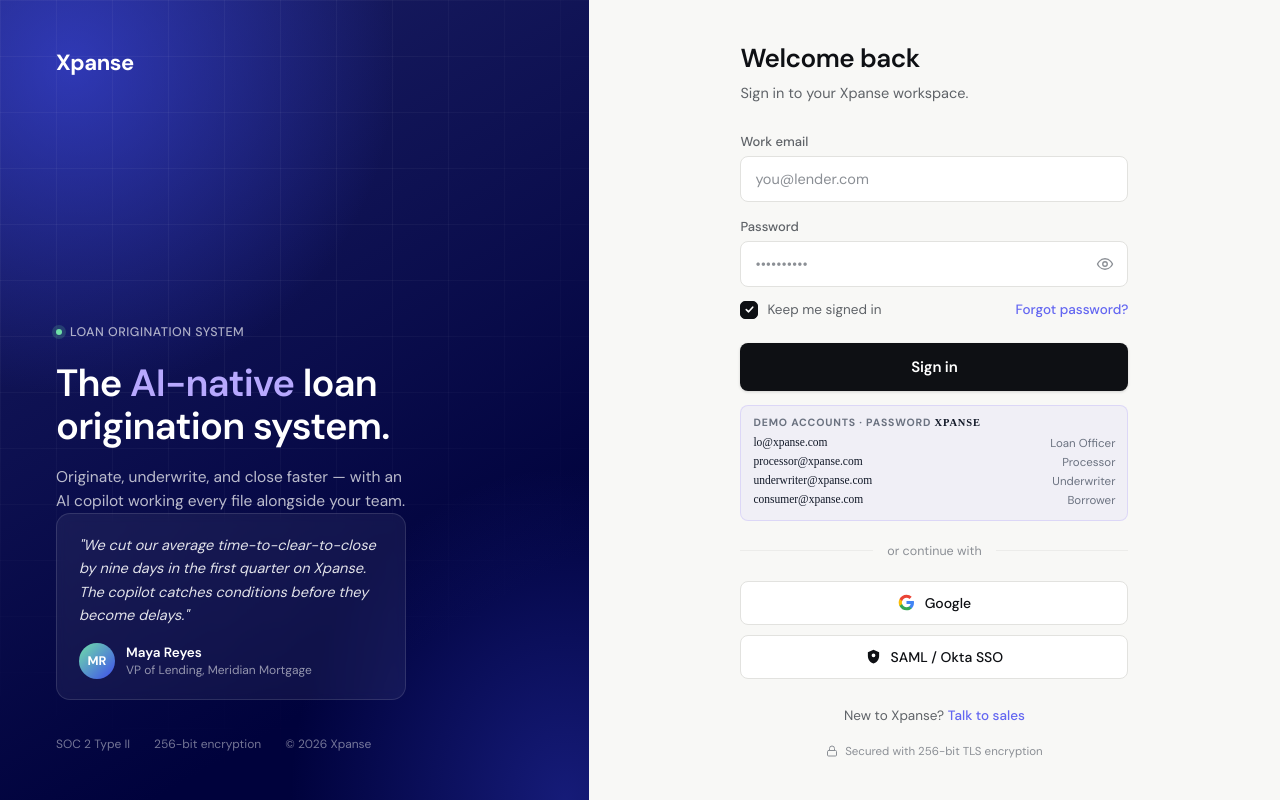
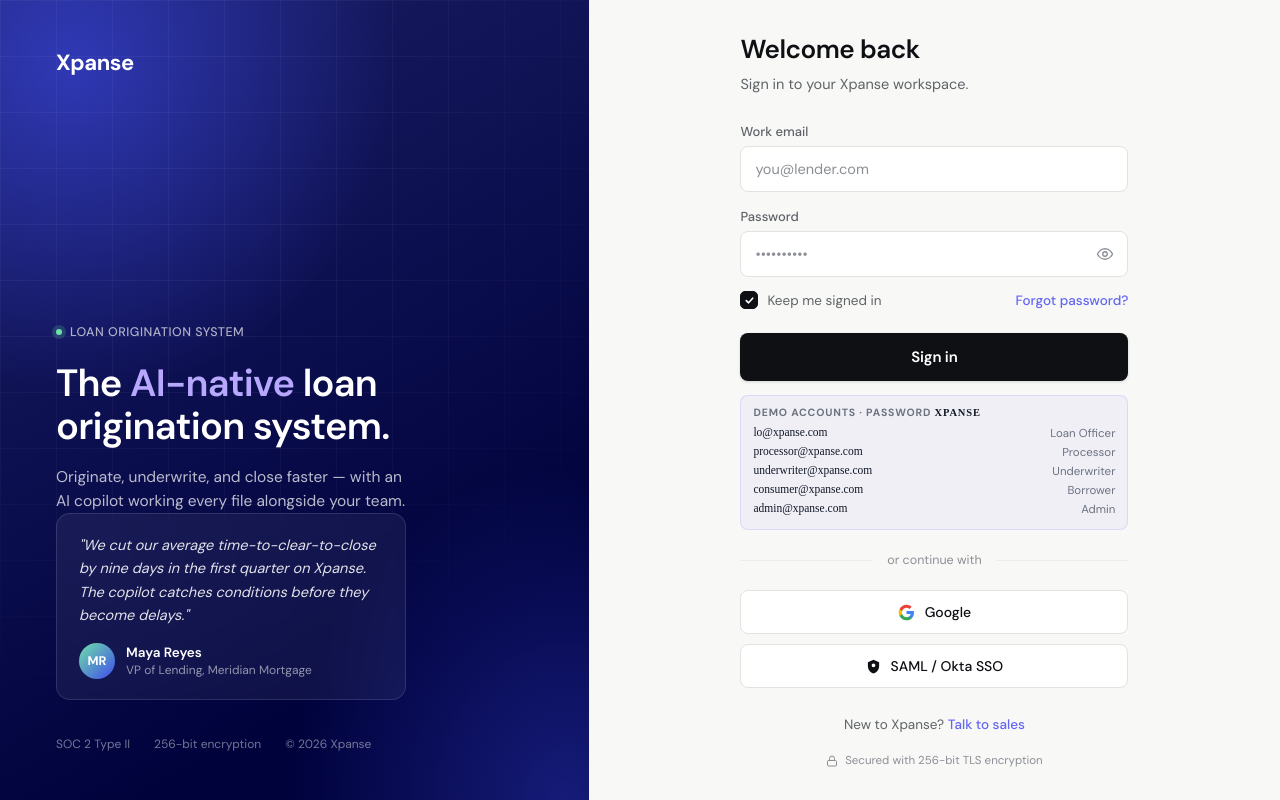
Before and after one commit to jschonegg/xpanse-los-framework2, a React (Vite) app: page / in a window 1280 px wide. Built offline with nearby package versions, Linux system fonts and the light colour scheme.

Commit message:
Add Admin persona; unify all persona passwords to 1234

```diff
--- a/src/personas.js
+++ b/src/personas.js
@@ -5,7 +5,7 @@
   {
     id: 'LO',
     email: 'lo@xpanse.com',
-    password: 'xpanse',
+    password: '1234',
     name: 'Alex Torres',
     role: 'Loan Officer',
     badgeColor: '#7E68FA',
@@ -14,7 +14,7 @@
   {
     id: 'Processor',
     email: 'processor@xpanse.com',
-    password: 'xpanse',
+    password: '1234',
     name: 'Priya Nair',
     role: 'Processor',
     badgeColor: '#0EA5E9',
@@ -23,7 +23,7 @@
   {
     id: 'Underwriter',
     email: 'underwriter@xpanse.com',
-    password: 'xpanse',
+    password: '1234',
     name: 'David Kim',
     role: 'Underwriter',
     badgeColor: '#059669',
@@ -32,10 +32,19 @@
   {
     id: 'Consumer',
     email: 'consumer@xpanse.com',
-    password: 'xpanse',
+    password: '1234',
     name: 'Sarah Anderson',
     role: 'Borrower',
     badgeColor: '#D97706',
+    homeRoute: 'home',
+  },
+  {
+    id: 'Admin',
+    email: 'admin@xpanse.com',
+    password: '1234',
+    name: 'Admin User',
+    role: 'Admin',
+    badgeColor: '#5B21B6',
     homeRoute: 'home',
   },
 ];
```
